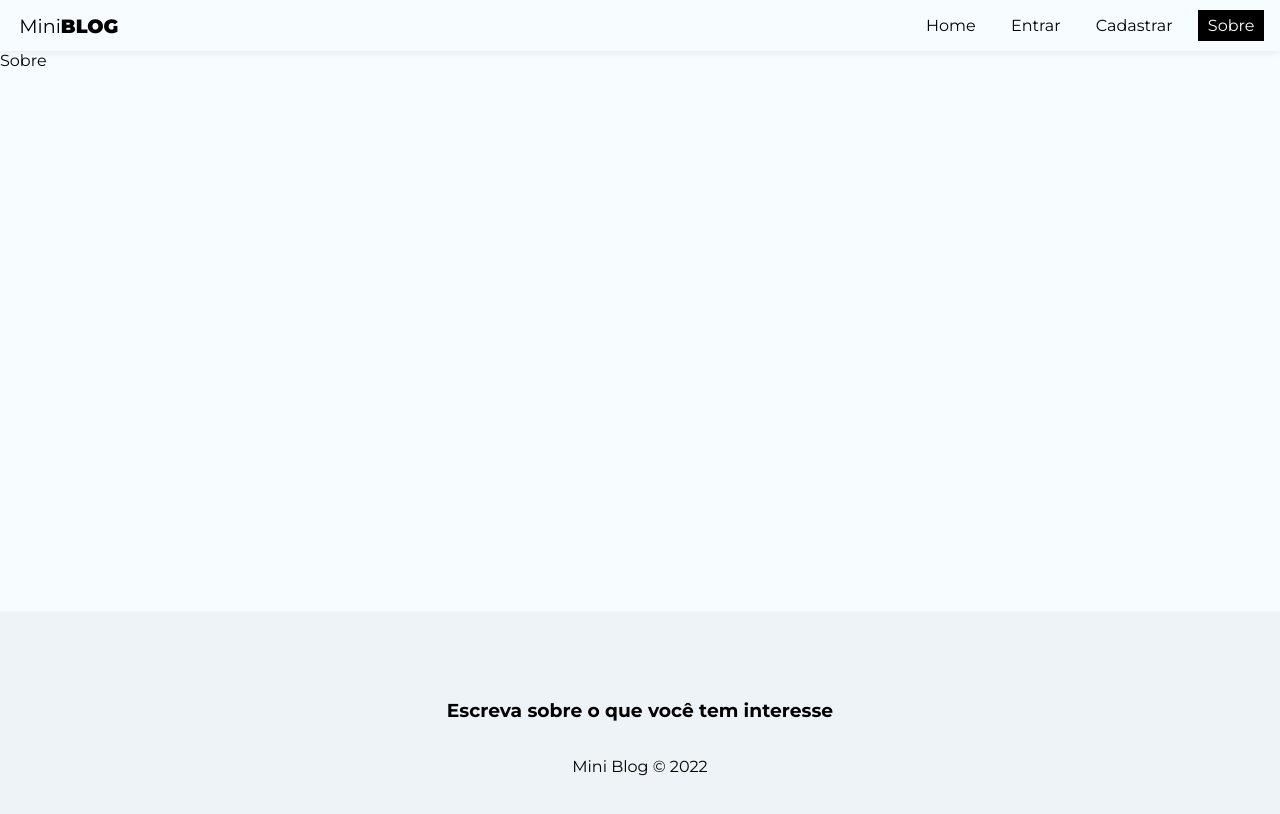
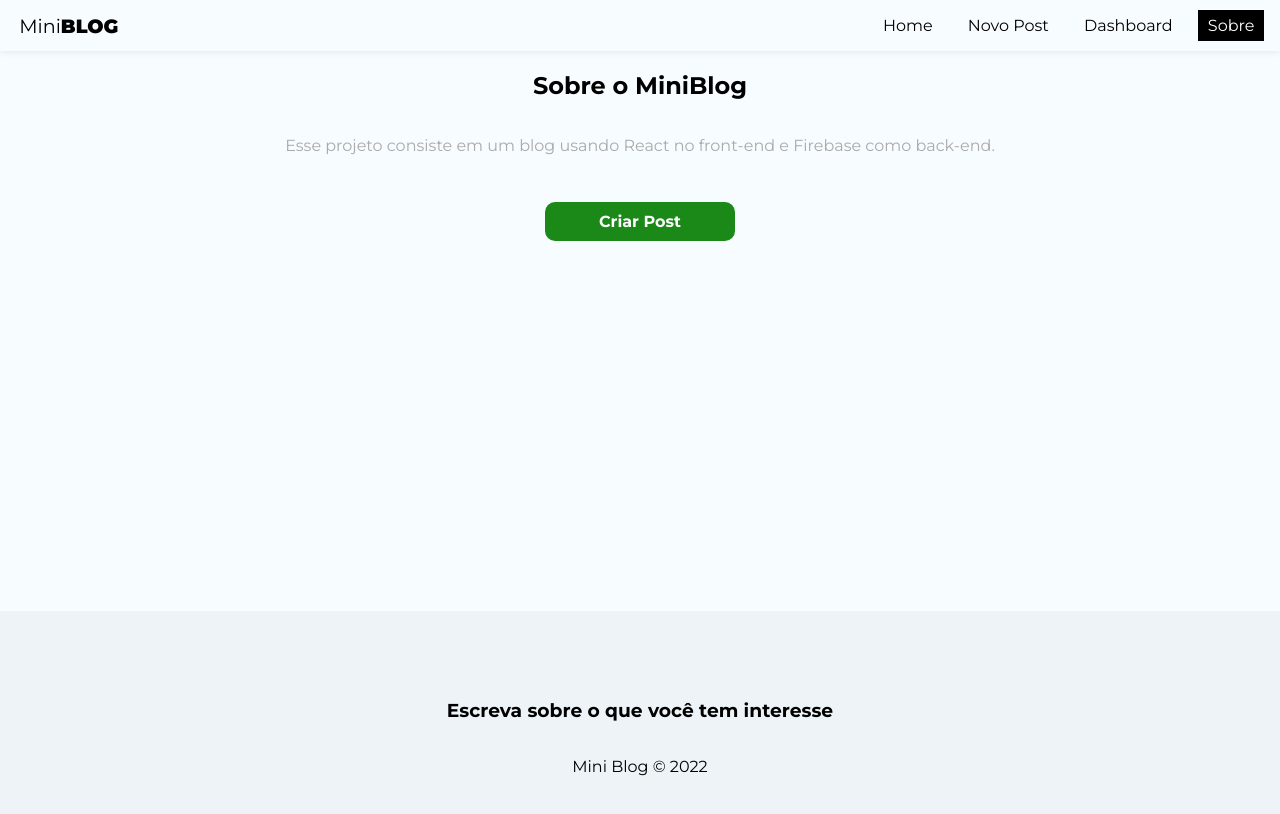
Before and after one commit to Mateus-Castellar/miniblog-react-firebase, a React (Create React App) app: page /about in a window 1280 px wide. Shown: the top 814 px of the page. Built offline with nearby package versions, Linux system fonts and the light colour scheme; no server answers; sample sign-in values are in the browser's storage.

Commit message:
feat: Bloqueando acessos de paginas para usuarios nao logados

```diff
--- a/src/App.js
+++ b/src/App.js
@@ -8,8 +8,10 @@
 import About from "./pages/About/About";
 import Navbar from "./components/Navbar";
 import Footer from "./components/Footer";
-import Login from "./pages/Autenticacao/Login"
-import Register from "./pages/Autenticacao/Register"
+import Login from "./pages/Autenticacao/Login";
+import Register from "./pages/Autenticacao/Register";
+import CreatePost from "./pages/CreatePost/CreatePost";
+import Dashboard from "./pages/Dashboard/Dashboard";
 
 function App() {
 
@@ -39,8 +41,10 @@
               <Route path="/" element={<Home />} />
               <Route path="/home" element={<Home />} />
               <Route path="/about" element={<About />} />
-              <Route path="/login" element={<Login />} />
-              <Route path="/register" element={<Register />} />
+              <Route path="/login" element={!user ? <Login/> : <Navigate to="/"/>} />
+              <Route path="/register" element={!user ? <Register/> : <Navigate to="/"/>}/>
+              <Route path="/posts/create" element={user ? <CreatePost/> : <Navigate to="/login"/>}  />
+              <Route path="/dashboard" element={user ? <Dashboard/> : <Navigate to="/login"/>}  />
             </Routes>
           </div>
           <Footer />
--- a/src/components/Navbar.js
+++ b/src/components/Navbar.js
@@ -1,7 +1,12 @@
 import styles from "./Navbar.module.css";
 import { NavLink } from "react-router-dom";
+import { useAuthentication } from "../hooks/useAuthentication";
+import { useAuthValue } from "../context/authContext";
 
 const Navbar = () => {
+
+  const { user } = useAuthValue();
+
   return (
     <nav className={styles.navbar}>
       <NavLink to="/" className={styles.brand}>
@@ -12,12 +17,31 @@
         <li>
           <NavLink to="/" className={({ isActive }) => (isActive ? styles.active : "")}>Home</NavLink>
         </li>
+
+        {/* user nao logado */}
+        {!user && (
+          <>
             <li>
               <NavLink to="/login" className={({ isActive }) => (isActive ? styles.active : "")}>Entrar</NavLink>
             </li>
             <li>
               <NavLink to="/register" className={({ isActive }) => (isActive ? styles.active : "")}>Cadastrar</NavLink>
             </li>
+          </>
+        )}
+
+        {/* user logado */}
+        {user && (
+          <>
+            <li>
+              <NavLink to="/posts/create" className={({ isActive }) => (isActive ? styles.active : "")}>Novo Post</NavLink>
+            </li>
+            <li>
+              <NavLink to="/dashboard" className={({ isActive }) => (isActive ? styles.active : "")}>Dashboard</NavLink>
+            </li>
+          </>
+        )}
+
         <li>
           <NavLink to="/about" className={({ isActive }) => (isActive ? styles.active : "")}>Sobre</NavLink>
         </li>
--- a/src/pages/About/About.js
+++ b/src/pages/About/About.js
@@ -1,8 +1,13 @@
+import { Link } from "react-router-dom";
 import styles from "./About.module.css";
 
 const About = () => {
   return (
-    <div>Sobre</div>
+    <div className={styles.about}>
+      <h2>Sobre o Mini<span>Blog</span></h2>
+      <p>Esse projeto consiste em um blog usando React no front-end e Firebase como back-end.</p>
+      <Link to="/posts/create" className="btn">Criar Post</Link>
+    </div>
   )
 }
 
--- a/src/pages/About/About.module.css
+++ b/src/pages/About/About.module.css
@@ -0,0 +1,17 @@
+.about {
+    text-align: center;
+    display: flex;
+    flex-direction: column;
+    align-items: center;
+}
+
+.about p{
+    color: #aaa;
+    margin-bottom: 2em;
+}
+
+.about a{
+    display: block;
+    margin-top: 15px;
+    padding: 10px 15px;
+}
--- /dev/null
+++ b/src/pages/CreatePost/CreatePost.js
@@ -0,0 +1,11 @@
+import styles from "./CreatePost.module.css";
+
+const CreatePost = () => {
+  return (
+    <div>
+        <h1>CreatePost</h1>
+    </div>
+  )
+}
+
+export default CreatePost
--- /dev/null
+++ b/src/pages/Dashboard/Dashboard.js
@@ -0,0 +1,11 @@
+import styles from './Dashboard.module.css';
+
+const Dashboard = () => {
+  return (
+    <div>
+        <h1>Dashboard</h1>
+    </div>
+  )
+}
+
+export default Dashboard
```
Also changed, not shown: src/pages/CreatePost/CreatePost.module.css (added), src/pages/Dashboard/Dashboard.module.css (added). Lines whose indentation alone changed are shown as unchanged.
